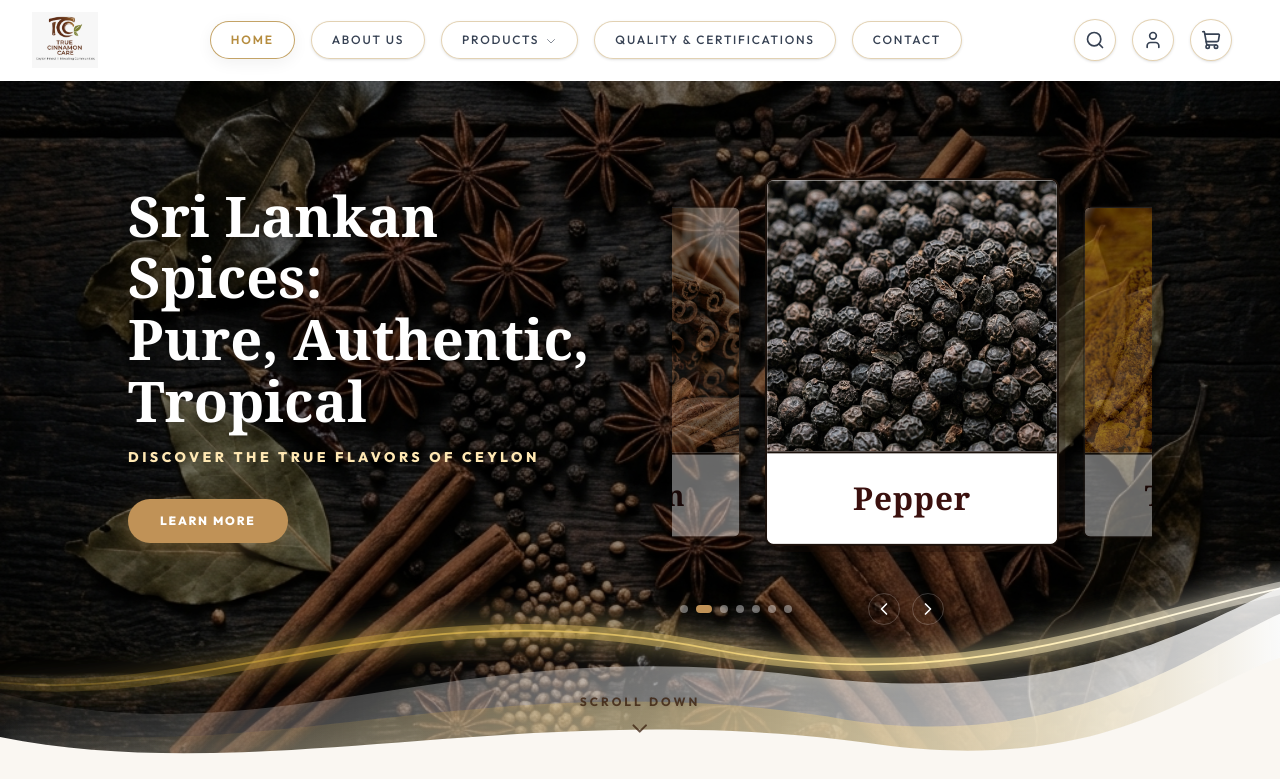
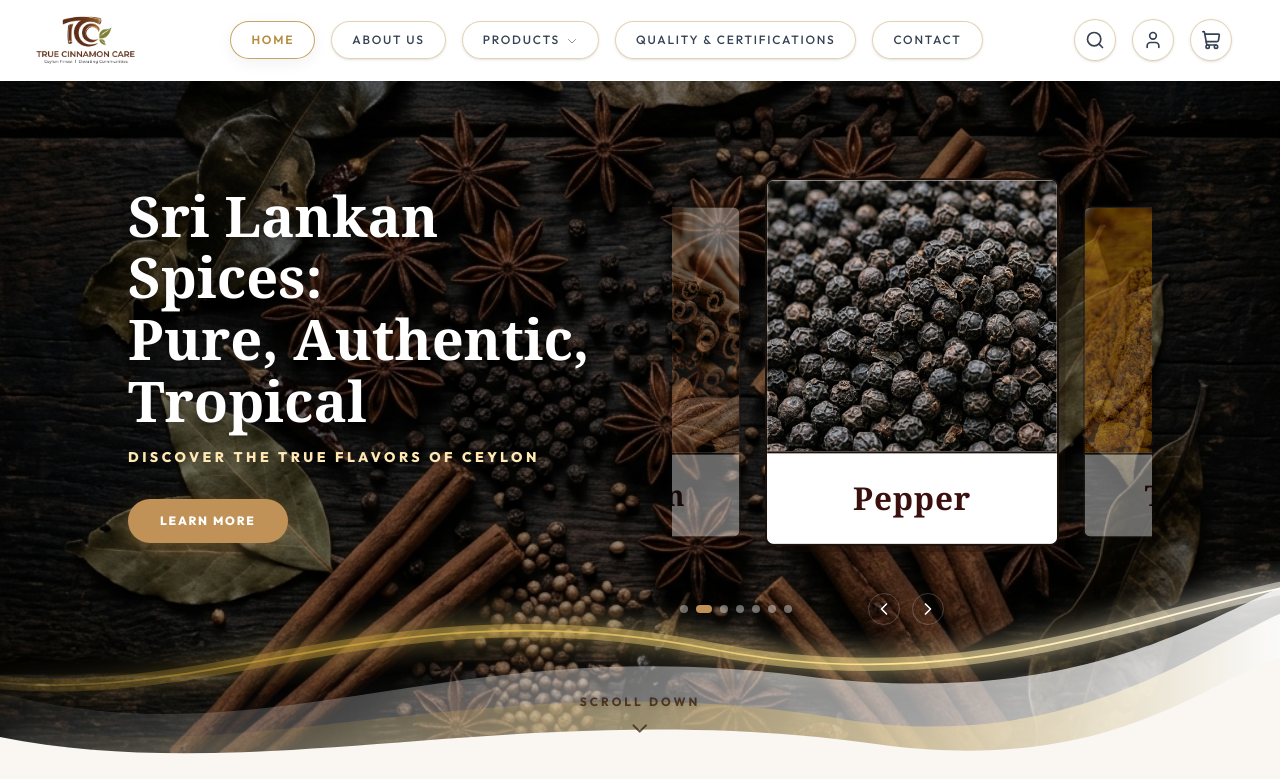
Before and after one commit to Deneth0077/Ceylon-Spices, a Next.js app: page / in a window 1280 px wide. Shown: the top 779 px of the page. Built offline with nearby package versions, Linux system fonts and the light colour scheme.

Commit message:
feat: implement reusable Navbar and Footer components with site branding and core navigation

```diff
--- a/src/components/Footer.tsx
+++ b/src/components/Footer.tsx
@@ -18,7 +18,7 @@ export default function Footer() {
             <div className="flex-shrink-0 flex items-center">
               <Link href="/" className="flex items-center group">
                 <img
-                  src="/images/new-logo.jpeg"
+                  src="/images/logo-v4.png"
                   alt="True Cinnamon Care Logo"
                   className="h-10 md:h-12 w-auto object-contain mix-blend-multiply transition-transform duration-300 group-hover:scale-[1.02]"
                 />
--- a/src/components/Navbar.tsx
+++ b/src/components/Navbar.tsx
@@ -123,7 +123,7 @@ export default function Navbar() {
             <div className="flex-shrink-0 flex items-center">
               <Link href="/" className="flex items-center group">
                 <img
-                  src="/images/new-logo.jpeg"
+                  src="/images/logo-v4.png"
                   alt="True Cinnamon Care Logo"
                   className="h-10 md:h-14 w-auto object-contain mix-blend-multiply transition-transform duration-300 group-hover:scale-[1.03]"
                 />
```
Also changed, not shown: public/images/logo-v4.png (added), 1 other file (tests, documents, lock files or other folders).
